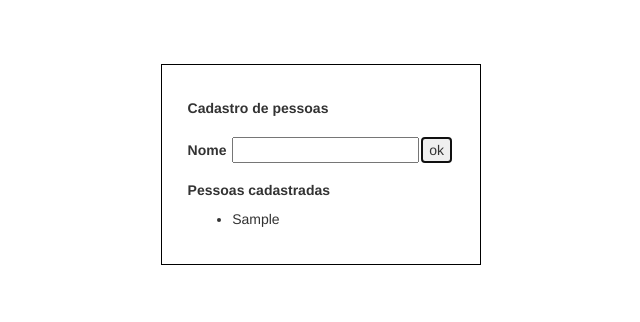
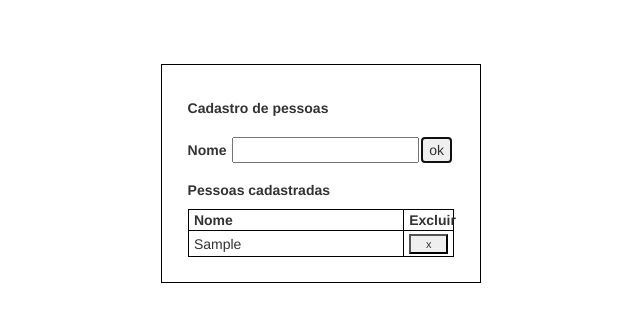
Before and after one commit to romariocavalcante/Angular_Exercises_Cadastro_de_Pessoas, an Angular app: page / in a window 1280 px wide. Both pictures are taken after typing "Sample" into the empty fields and a click on the button "ok". Shown: the top 322 px of the page, without its empty margins (319-959 px from the left). Built offline with nearby package versions, Linux system fonts and the light colour scheme.

Commit message:
exercise_2

```diff
--- a/src/app/app.component.css
+++ b/src/app/app.component.css
@@ -15,11 +15,42 @@
     margin-left: 2%;
 }
 
-li{
-    margin-left: 2%;
-}
-
 #buttonOk{
     margin-left: 1%;
     font-size: 14px;
 }
+
+table, th, td{;
+    border: 1px solid black;
+    border-collapse: collapse;
+}
+
+table{
+    width: 100%;
+}
+
+th{
+    width: 81%;
+    padding-left: 2%;
+    padding-right: 2%;
+}
+
+td{
+    padding-top: 1%;
+    padding-bottom: .5%;
+}
+
+#td1{
+    padding-left: 2%;
+}
+
+#td2{
+    text-align: center;
+    vertical-align: middle;
+}
+
+#buttonDelete{
+    width: 80%;
+    height: 20px;
+    font-size: 11px;
+}
--- a/src/app/app.component.html
+++ b/src/app/app.component.html
@@ -6,7 +6,12 @@
         <button id="buttonOk" (click)='cadastrar()'>ok</button>
     </form>
     <h5> <b> Pessoas cadastradas </b> </h5>
-    <ul *ngFor='let p of lista'>
-        <li>{{p}}</li>
-    </ul>
+    <table>
+        <th> Nome </th>
+        <th> Excluir </th>
+        <tr *ngFor="let p of lista">
+            <td id="td1">{{p}}</td>
+            <td id="td2"> <button id="buttonDelete" (click)="remover(p)"> x </button> </td>
+        </tr>
+    </table>
 </div>
--- a/src/app/app.component.ts
+++ b/src/app/app.component.ts
@@ -18,4 +18,9 @@ export class AppComponent{
     }
     this.pessoas = null;
   }
+
+  remover(pessoa){
+    const i = this.lista.indexOf(pessoa);
+    this.lista.splice(i, 1);
+  }
 }
```
